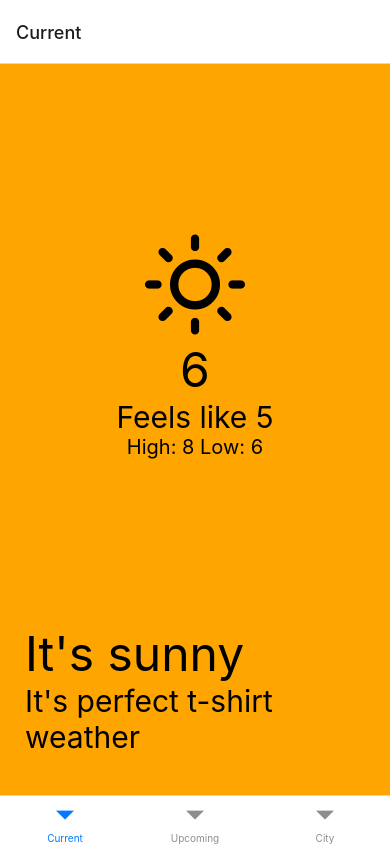
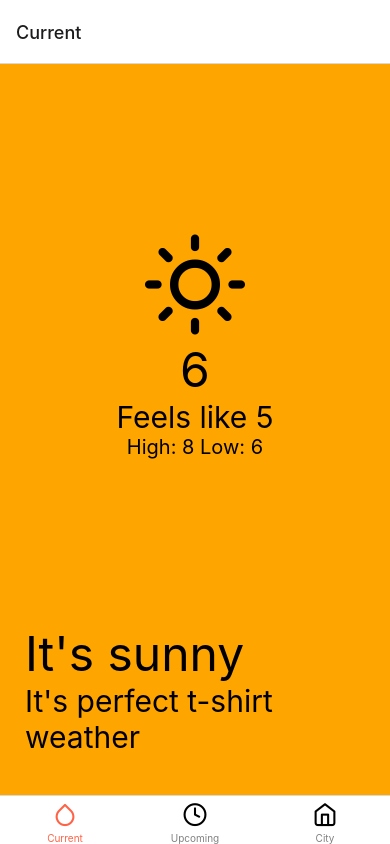
Before and after one commit to muhkyle17/weather-mobile-app, a React Native app: screen / in a window 390 px wide. Built offline with nearby package versions, Linux system fonts and the light colour scheme.

Commit message:
Add some tab screen icons for each tab

```diff
--- a/App.js
+++ b/App.js
@@ -1,19 +1,63 @@
+/* eslint-disable react/no-unstable-nested-components */
 import React from 'react'
+import { Feather } from '@expo/vector-icons'
+import { NavigationContainer } from '@react-navigation/native'
+import { createBottomTabNavigator } from '@react-navigation/bottom-tabs'
+
 import CurrentWeather from './src/screens/CurrentWeather'
 import UpcomingWeather from './src/screens/UpcomingWeather'
 import City from './src/screens/City'
-import { NavigationContainer } from '@react-navigation/native'
-import { createBottomTabNavigator } from '@react-navigation/bottom-tabs'
 
 const Tab = createBottomTabNavigator()
 
 const App = () => {
   return (
     <NavigationContainer>
-      <Tab.Navigator>
-        <Tab.Screen name={'Current'} component={CurrentWeather} />
-        <Tab.Screen name={'Upcoming'} component={UpcomingWeather} />
-        <Tab.Screen name={'City'} component={City} />
+      <Tab.Navigator
+        screenOptions={{
+          tabBarActiveTintColor: 'tomato',
+          tabBarInactiveTintColor: 'grey',
+        }}
+      >
+        <Tab.Screen
+          name={'Current'}
+          component={CurrentWeather}
+          options={{
+            tabBarIcon: ({ focused }) => (
+              <Feather
+                name={'droplet'}
+                size={25}
+                color={focused ? 'tomato' : 'black'}
+              />
+            ),
+          }}
+        />
+        <Tab.Screen
+          name={'Upcoming'}
+          component={UpcomingWeather}
+          options={{
+            tabBarIcon: ({ focused }) => (
+              <Feather
+                name={'clock'}
+                size={25}
+                color={focused ? 'tomato' : 'black'}
+              />
+            ),
+          }}
+        />
+        <Tab.Screen
+          name={'City'}
+          component={City}
+          options={{
+            tabBarIcon: ({ focused }) => (
+              <Feather
+                name={'home'}
+                size={25}
+                color={focused ? 'tomato' : 'black'}
+              />
+            ),
+          }}
+        />
       </Tab.Navigator>
     </NavigationContainer>
   )
```
